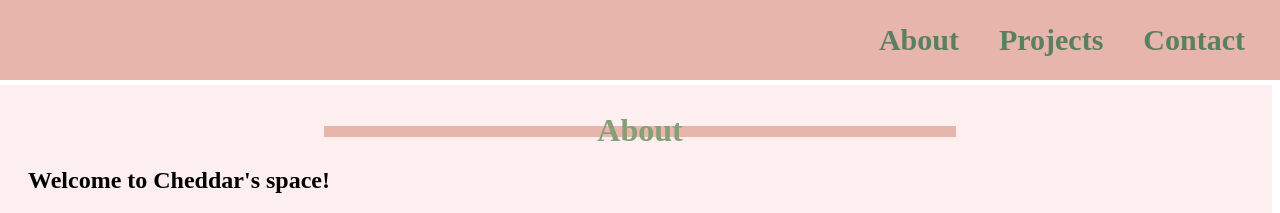
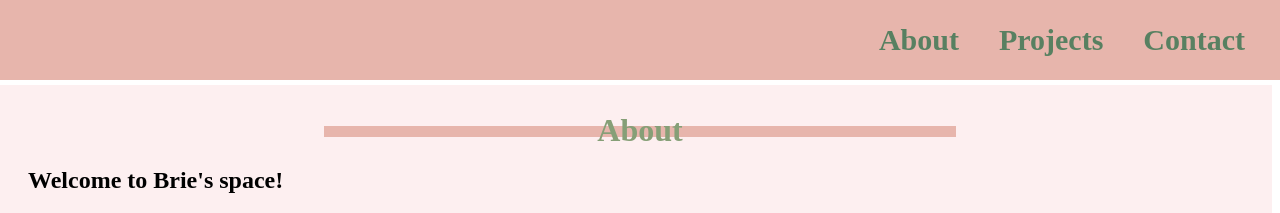
Before and after one commit to ggiachin/ggiachin.github.io, a plain HTML site: page index.html in a window 1280 px wide. Shown: the top 213 px of the page. Drawn offline with Linux system fonts and the light colour scheme.

Commit message:
Update index.html

```diff
--- a/index.html
+++ b/index.html
@@ -27,7 +27,7 @@
         <!-- About section -->
         <div class="sections">
             <h1 id="about" class="headings">About</h1>
-            <h2>Welcome to Cheddar's space!</h2>
+            <h2>Welcome to Brie's space!</h2>
 
 
             <div class="introimage">
```
